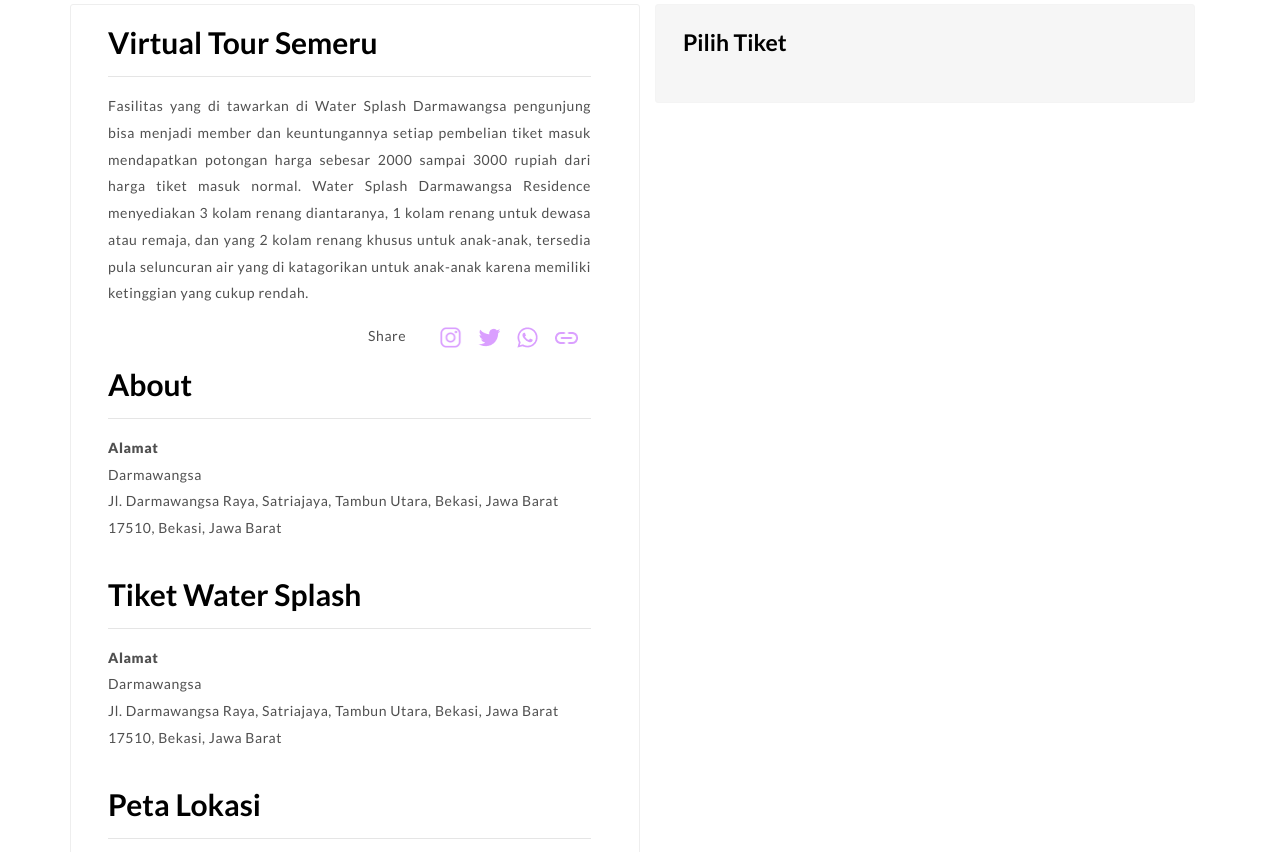
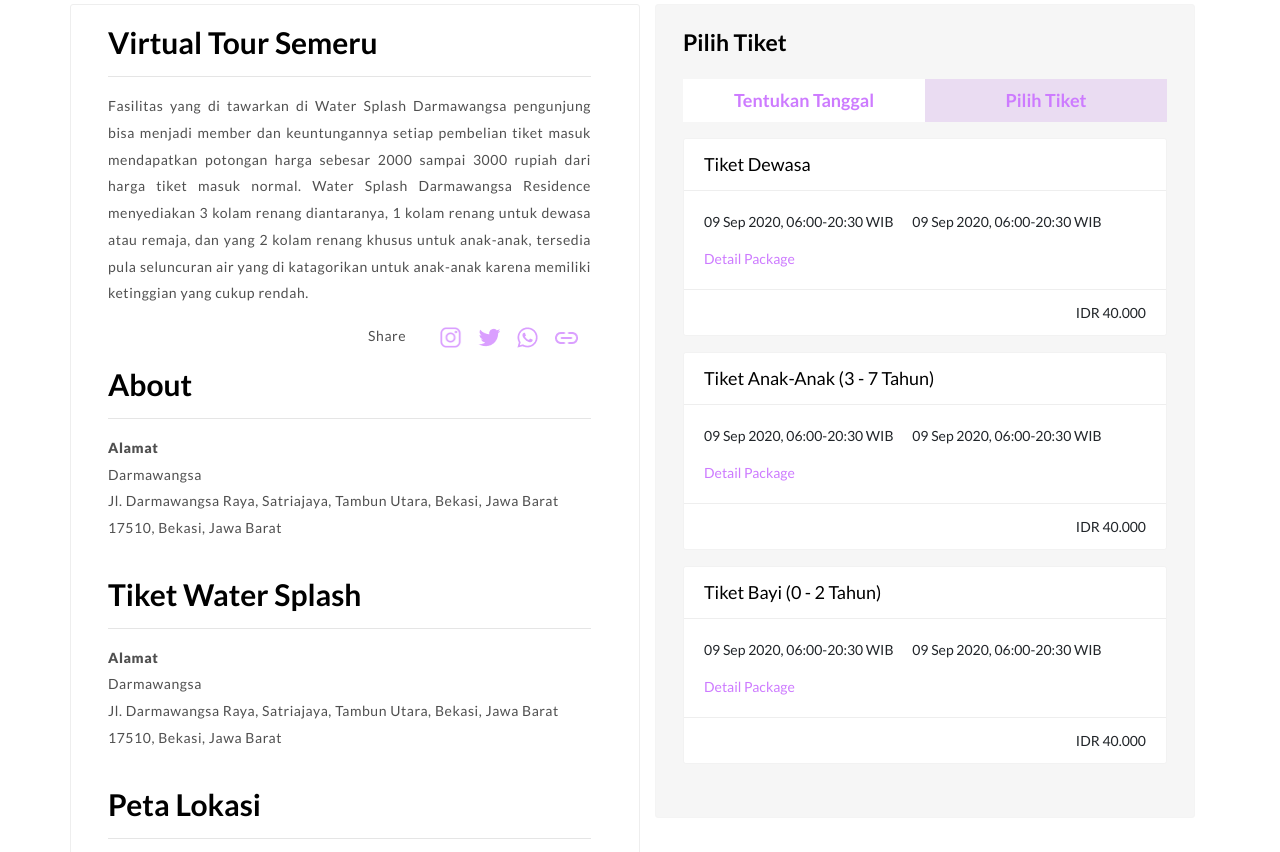
Before and after one commit to ardiansyahirwan/Digitiket-intern, a plain HTML site: page index.html in a window 1280 px wide. Shown: the part 940-1792 px from the top of the page. Drawn offline with Linux system fonts and the light colour scheme; grey boxes are pictures that could not be loaded.

Commit message:
Menambahkan Card Tentukan tanggal

```diff
--- a/frontend/css/main.scss
+++ b/frontend/css/main.scss
@@ -200,10 +200,6 @@ body {
                }
             }
 
-            .konten-peta {
-               padding-bottom: 12px;
-            }
-
             .social-media {
                p {
                   display: inline-block;
@@ -236,6 +232,61 @@ body {
          font-weight: bold;
          font-size: 23px;
          color: #000;
+      }
+
+      .nav-pills {
+         padding-top: 14px;
+
+         .nav-item {
+            width: 50%;
+
+            a.nav-link {
+               font-weight: bold;
+               font-size: 18px;
+               color: #CD7BFF;
+               background-color: #EADCF2;
+               border-radius: 0;
+               text-align: center;
+            }
+
+            a.nav-link.active {
+               background-color: #fff;
+            }
+         }
+      }
+
+      .card-tiket {
+         box-sizing: border-box;
+         border-radius: 3px;
+         border: 1px solid #F2F2F2;
+         margin-bottom: 16px;
+
+         .card-header {
+            font-size: 18px;
+            color: #000;
+            background-color: #fff;
+            border-bottom: 1px solid #EEEEEE;
+            font-weight: 400;
+         }
+
+         .card-body {
+
+            .card-text {
+               display: inline-block;
+               font-size: 14px;
+            }
+         }
+
+
+         a {
+            color: #CD7BFF;
+            font-size: 14px;
+         }
+
+         .card-footer {
+            border-top: 1px solid #EEEEEE;
+            background-color: #fff;
+         }
       }
    }
 
--- a/index.html
+++ b/index.html
@@ -257,7 +257,7 @@
                   </h2>
 
                   <div class="peta-konten">
-                     <iframe src="https://www.google.com/maps/embed?pb=!1m18!1m12!1m3!1d3966.4585050877713!2d107.04549761431008!3d-6.203087312491656!2m3!1f0!2f0!3f0!3m2!1i1024!2i768!4f13.1!3m3!1m2!1s0x2e69892e919fc575%3A0xbd3d024eb3971ea4!2sKolam%20renang%20darmawangsa!5e0!3m2!1sid!2sid!4v1603531499685!5m2!1sid!2sid" width="512" height="288" frameborder="0" style="border:0;" allowfullscreen="" aria-hidden="false" tabindex="0"></iframe>
+                     <iframe src="https://www.google.com/maps/embed?pb=!1m18!1m12!1m3!1d3966.4585050877713!2d107.04549761431008!3d-6.203087312491656!2m3!1f0!2f0!3f0!3m2!1i1024!2i768!4f13.1!3m3!1m2!1s0x2e69892e919fc575%3A0xbd3d024eb3971ea4!2sKolam%20renang%20darmawangsa!5e0!3m2!1sid!2sid!4v1603531499685!5m2!1sid!2sid" width="480" height="288" frameborder="0" style="border:0;" allowfullscreen="" aria-hidden="false" tabindex="0"></iframe>
                   </div>
                </div>
             </div>
@@ -267,6 +267,67 @@
                   <h6 class="header-pilih-tiket">
                      Pilih Tiket
                   </h6>
+
+                  <!-- Pills Tentukan Tanggal -->
+                  <ul class="nav nav-pills mb-3" id="pills-tab" role="tablist">
+                     <li class="nav-item tanggal">
+                       <a class="nav-link active" id="pills-tanggal-tab" data-toggle="pill" href="#pills-tanggal" role="tab" aria-controls="pills-tanggal" aria-selected="true">Tentukan Tanggal</a>
+                     </li>
+                     <li class="nav-item tiket">
+                       <a class="nav-link" id="pills-tiket-tab" data-toggle="pill" href="#pills-tiket" role="tab" aria-controls="pills-tiket" aria-selected="false">Pilih Tiket</a>
+                     </li>
+                   </ul>
+
+                   <!-- Konten Pills Tentukan Tanggal -->
+                   <div class="tab-content" id="pills-tabContent">
+                     <div class="tab-pane fade show active" id="pills-tanggal" role="tabpanel" aria-labelledby="pills-tanggal-tab">
+                        <!-- Card Tiket Dewasa -->
+                        <div class="card card-tiket">
+                           <div class="card-header">
+                             Tiket Dewasa
+                           </div>
+                           <div class="card-body">
+                             <p class="card-text mr-3">09 Sep 2020, 06:00-20:30 WIB</p>
+                             <p class="card-text">09 Sep 2020, 06:00-20:30 WIB</p><br>
+                             <a href="" class="link">Detail Package</a>
+                           </div>
+                           <div class="card-footer text-right">
+                             IDR 40.000
+                           </div>
+                         </div>
+
+                         <!-- Tiket Anak -->
+                        <div class="card card-tiket">
+                           <div class="card-header">
+                              Tiket Anak-Anak (3 - 7 Tahun)
+                           </div>
+                           <div class="card-body">
+                             <p class="card-text mr-3">09 Sep 2020, 06:00-20:30 WIB</p>
+                             <p class="card-text">09 Sep 2020, 06:00-20:30 WIB</p><br>
+                             <a href="" class="link">Detail Package</a>
+                           </div>
+                           <div class="card-footer text-right">
+                             IDR 40.000
+                           </div>
+                         </div>
+
+                        <!-- Tiket Bayi -->
+                        <div class="card card-tiket">
+                           <div class="card-header">
+                              Tiket Bayi (0 - 2 Tahun)
+                           </div>
+                           <div class="card-body">
+                             <p class="card-text mr-3">09 Sep 2020, 06:00-20:30 WIB</p>
+                             <p class="card-text">09 Sep 2020, 06:00-20:30 WIB</p><br>
+                             <a href="" class="link">Detail Package</a>
+                           </div>
+                           <div class="card-footer text-right">
+                             IDR 40.000
+                           </div>
+                         </div>
+                     </div>
+                     <div class="tab-pane fade" id="pills-tiket" role="tabpanel" aria-labelledby="pills-tiket-tab">coba 2</div>
+                   </div>
                </div>
             </div>
          </div>
```
Also changed, not shown: frontend/css/main.css, 1 other file.
